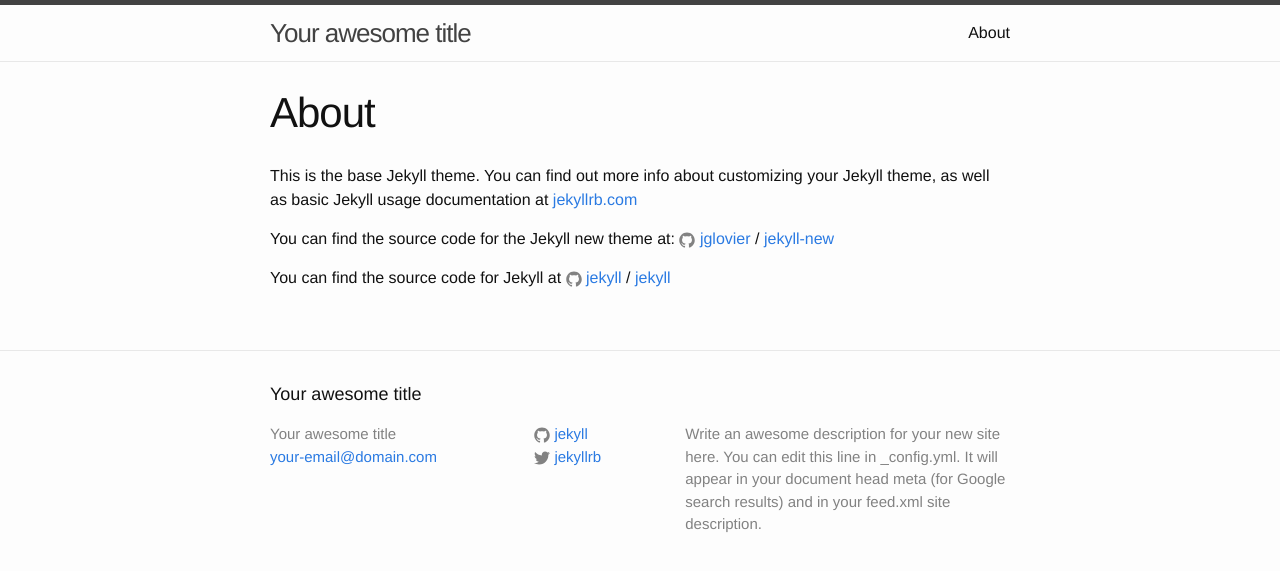
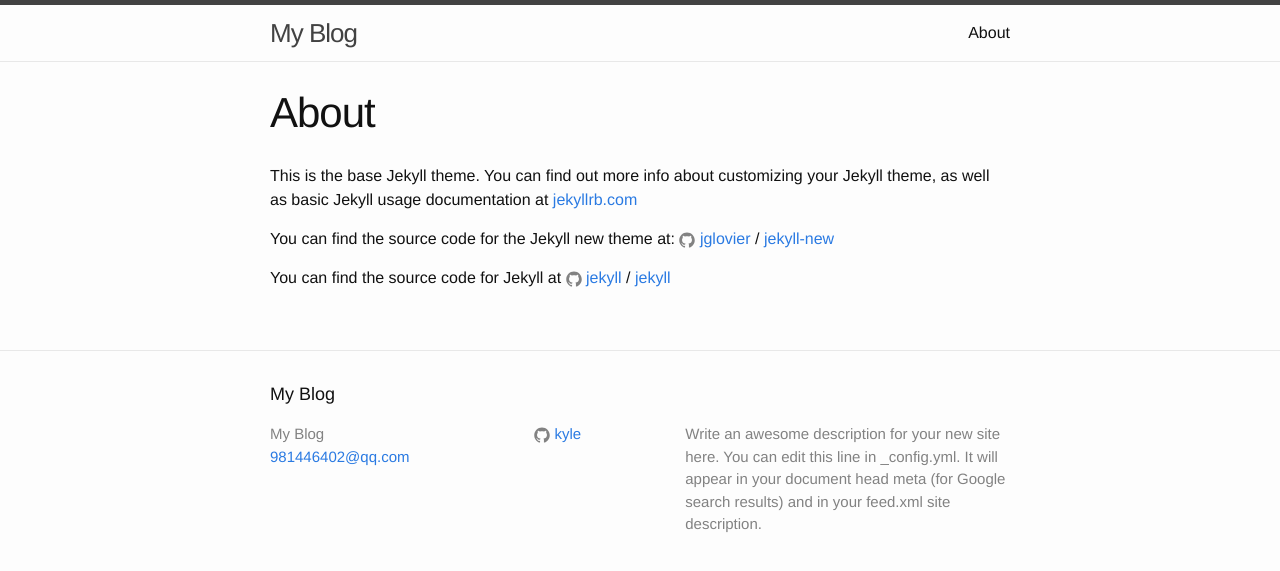
Before and after one commit to z981446402/kyle.github.com, a Jekyll site: the page built from about.md, in a window 1280 px wide. Shown: the top 571 px of the page. Built offline with Jekyll 4.4.1, drawn with Linux system fonts in a browser that asks for light colours.

Commit message:
update config

```diff
--- a/_config.yml
+++ b/_config.yml
@@ -6,16 +6,15 @@
 # 'jekyll serve'. If you change this file, please restart the server process.
 
 # Site settings
-title: Your awesome title
-email: your-email@domain.com
+title: My Blog
+email: 981446402@qq.com
 description: > # this means to ignore newlines until "baseurl:"
   Write an awesome description for your new site here. You can edit this
   line in _config.yml. It will appear in your document head meta (for
   Google search results) and in your feed.xml site description.
 baseurl: "" # the subpath of your site, e.g. /blog
-url: "http://yourdomain.com" # the base hostname & protocol for your site
-twitter_username: jekyllrb
-github_username:  jekyll
+url: "https://z981446402.github.io/kyle.github.com/" # the base hostname & protocol for your site
+github_username:  kyle
 
 # Build settings
 markdown: kramdown
```
